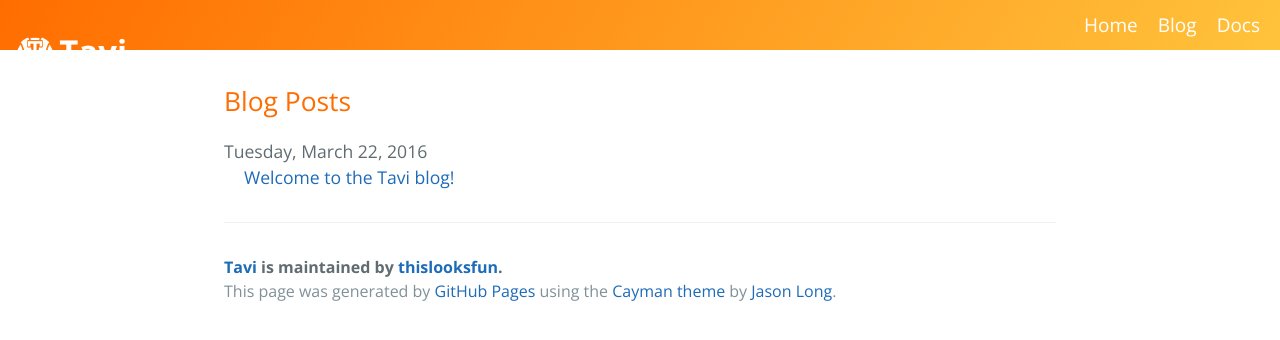
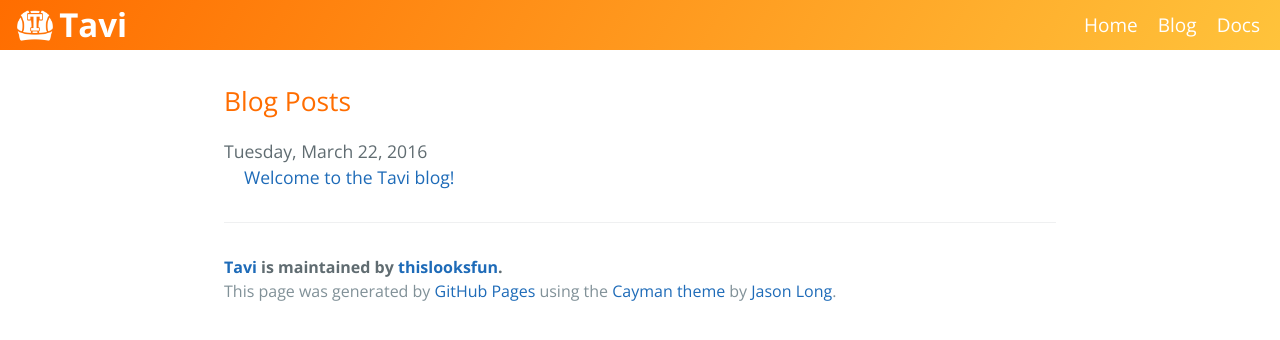
Before and after one commit to thislooksfun/Tavi, a Jekyll site: the page built from blog/index.html, in a window 1280 px wide. Shown: the top 340 px of the page. Built offline with Jekyll 4.4.1, drawn with Linux system fonts in a browser that asks for light colours; the list of posts is cut into pages by our own code.

Commit message:
Fixed chrome compatibility

```diff
--- a/css/header.css
+++ b/css/header.css
@@ -27,7 +27,7 @@
       .header-left .header-title {
         font-size: 33px;
         vertical-align: middle;
-        margin: 0 inherit;
+        margin: 0;
         color: #fff;
         display: inline-block; }
     .header-right {
```
